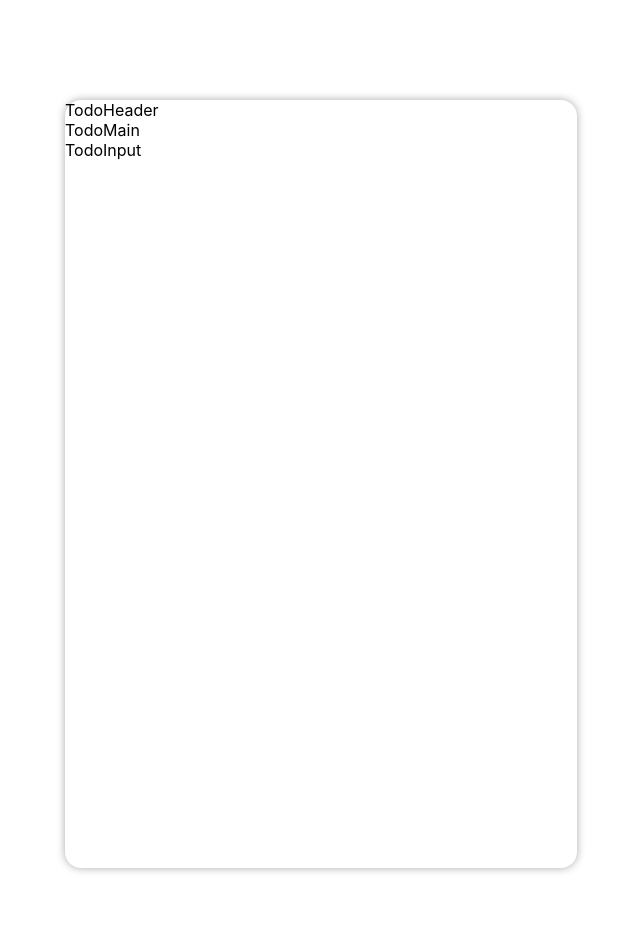
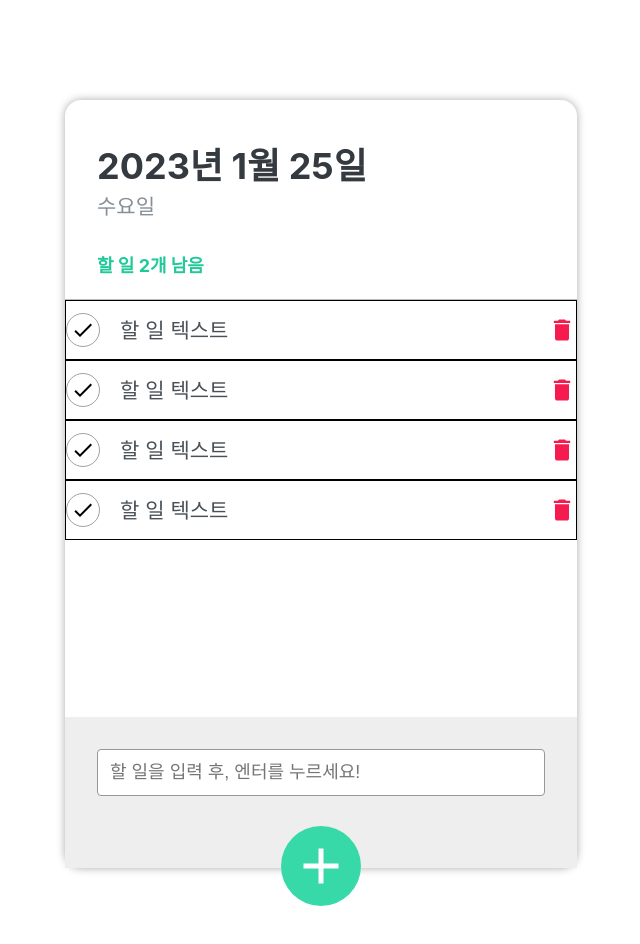
Before and after one commit to ijhhij/todo-react-app202301, a React (Create React App) app: page / in a window 1280 px wide. Shown: the top 944 px of the page, without its empty margins (319-959 px from the left). Built offline with nearby package versions, Linux system fonts and the light colour scheme.

Commit message:
# css 커밋 1

```diff
--- a/package.json
+++ b/package.json
@@ -6,8 +6,10 @@
     "@testing-library/jest-dom": "^5.16.5",
     "@testing-library/react": "^13.4.0",
     "@testing-library/user-event": "^13.5.0",
+    "classnames": "^2.3.2",
     "react": "^18.2.0",
     "react-dom": "^18.2.0",
+    "react-icons": "^4.7.1",
     "react-scripts": "5.0.1",
     "web-vitals": "^2.1.4"
   },
--- a/public/index.html
+++ b/public/index.html
@@ -25,6 +25,10 @@
       Learn how to configure a non-root public URL by running `npm run build`.
     -->
     <title>안뇽안뇽</title>
+
+    <!-- reset.css -->
+    <link rel="stylesheet" href="https://cdn.jsdelivr.net/npm/reset-css@5.0.1/reset.min.css">
+
   </head>
   <body>
     <noscript>You need to enable JavaScript to run this app.</noscript>
--- a/src/components/todo/TodoHeader.js
+++ b/src/components/todo/TodoHeader.js
@@ -1,9 +1,15 @@
-import React from 'react'
+import React from 'react';
+import './css/TodoHeader.css';
 
 const TodoHeader = () => {
   return (
-    <div>TodoHeader</div>
-  )
-}
+    <header>
+        <h1>2023년 1월 25일</h1>
+        <h2 className="day">수요일</h2>
+        <div className="tasks-left">할 일 2개 남음</div>
+    </header>
+  );
 
-export default TodoHeader
+};
+
+export default TodoHeader;
--- a/src/components/todo/TodoInput.js
+++ b/src/components/todo/TodoInput.js
@@ -1,9 +1,24 @@
-import React from 'react'
+import React from 'react';
+import { MdAdd } from 'react-icons/md';
+import './css/TodoInput.css';
 
 const TodoInput = () => {
   return (
-    <div>TodoInput</div>
-  )
-}
+    <>
+        <div className="todo-input">
+            <form className="insert-form">
+                <input
+                    type="text"
+                    placeholder="할 일을 입력 후, 엔터를 누르세요!"
+                    autoFocus
+                />
+            </form>
+        </div>
+        <button className="begin-btn">
+            <MdAdd />
+        </button>
+    </>
+  );
+};
 
-export default TodoInput
+export default TodoInput;
--- /dev/null
+++ b/src/components/todo/TodoItem.js
@@ -0,0 +1,19 @@
+import React from 'react';
+import { MdDone, MdDelete } from 'react-icons/md';
+import './css/TodoItem.css';
+
+const TodoItem = () => {
+  return (
+    <li className="todo-item">
+        <div className="check-circle">
+            <MdDone />
+        </div>
+        <span className="text">할 일 텍스트</span>
+        <div className="remove">
+            <MdDelete />
+        </div>
+    </li>
+  );
+};
+
+export default TodoItem;
--- a/src/components/todo/TodoMain.js
+++ b/src/components/todo/TodoMain.js
@@ -1,8 +1,14 @@
 import React from 'react'
+import TodoItem from './TodoItem'
 
 const TodoMain = () => {
   return (
-    <div>TodoMain</div>
+    <ul className="todo-list">
+        <TodoItem />
+        <TodoItem />
+        <TodoItem />
+        <TodoItem />
+    </ul>
   )
 }
 
--- /dev/null
+++ b/src/components/todo/css/TodoHeader.css
@@ -0,0 +1,22 @@
+
+header {
+    /* background: orange; */
+    border-bottom: 1px solid #bbb;
+    padding: 48px 32px 24px 32px;
+}
+header h1 {
+    font-size: 36px;
+    font-weight: bold;
+    color: #343a40;
+}
+header .day {
+    font-size: 21px;
+    color: #868e96;
+    margin-top: 12px;
+    margin-bottom: 40px;
+}
+header .tasks-left {
+    font-size: 18px;
+    font-weight: bold;
+    color: #20c997;
+}
--- /dev/null
+++ b/src/components/todo/css/TodoInput.css
@@ -0,0 +1,42 @@
+
+.todo-input {
+    background: #eee;
+    position: absolute;
+    bottom: 0;
+    width: 100%;
+
+    padding: 32px 32px 72px;
+    box-sizing: border-box;
+}
+
+.todo-input input {
+    border: 1px solid #94989b;
+    font-size: 18px;
+    border-radius: 4px;
+    width: 100%;
+    padding: 12px;
+    outline: none;
+    box-sizing: border-box;
+}
+
+.begin-btn {
+    background: #38d9a9;
+    width: 80px;
+    height: 80px;
+    border-radius: 50%;
+    border: none;
+    outline: none;
+    font-size: 60px;
+    color: #fff;
+    display: flex;
+    justify-content: center;
+    align-items: center;
+
+    position: absolute;
+    left: 50%;
+    bottom: -5%;
+    transform: translate(-50%, 0);
+    z-index: 10;
+
+    cursor: pointer;
+}
--- /dev/null
+++ b/src/components/todo/css/TodoItem.css
@@ -0,0 +1,39 @@
+
+.todo-item {
+    display: flex;
+    border: 1px solid #000;
+    padding: 12px 0;
+    align-items: center;
+}
+.todo-item .check-circle {
+    width: 32px;
+    height: 32px;
+    /* 원만들기 */
+    border-radius: 50%;
+    font-size: 24px;
+    border: 1px solid #9da1a7;
+
+    /* 텍스트 정중앙 배치 */
+    display: flex;
+    justify-content: center;
+    align-items: center;
+
+    margin-right: 20px;
+    cursor: pointer;
+
+}
+
+.todo-item .text {
+    font-size: 21px;
+    color: #495057;
+    flex: 1;
+}
+.todo-item .remove {
+    font-size: 28px;
+    color: #f51b4f;
+    cursor: pointer;
+
+    display: flex;
+    justify-content: center;
+    align-items: center;
+}
--- a/src/components/todo/css/TodoTemplate.css
+++ b/src/components/todo/css/TodoTemplate.css
@@ -11,4 +11,6 @@
 
     /* 박스 x축 중앙 정렬 : 마진 좌우값을 auto로 설정 */
     margin: 100px auto;
+
+    position: relative;
 }
```
Also changed, not shown: 2 other files (tests, documents, lock files or other folders).
